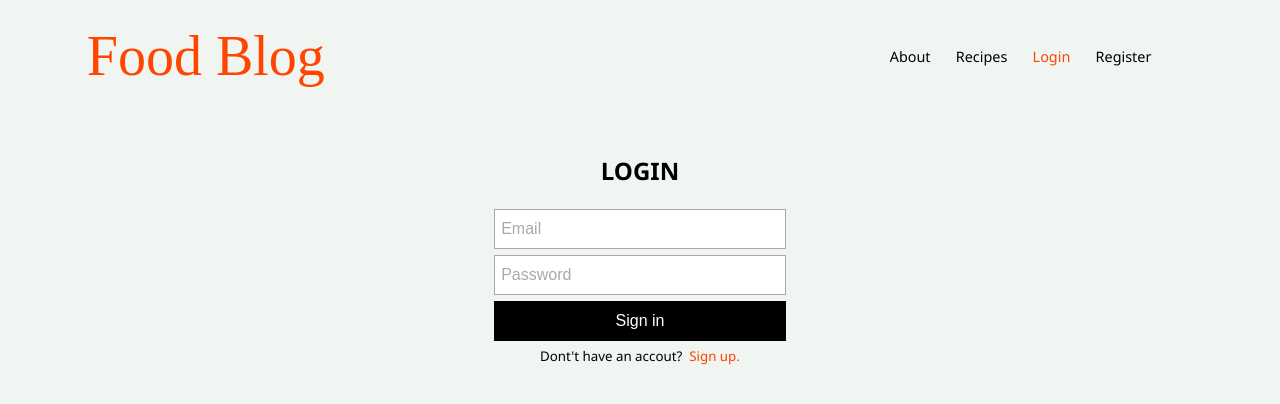
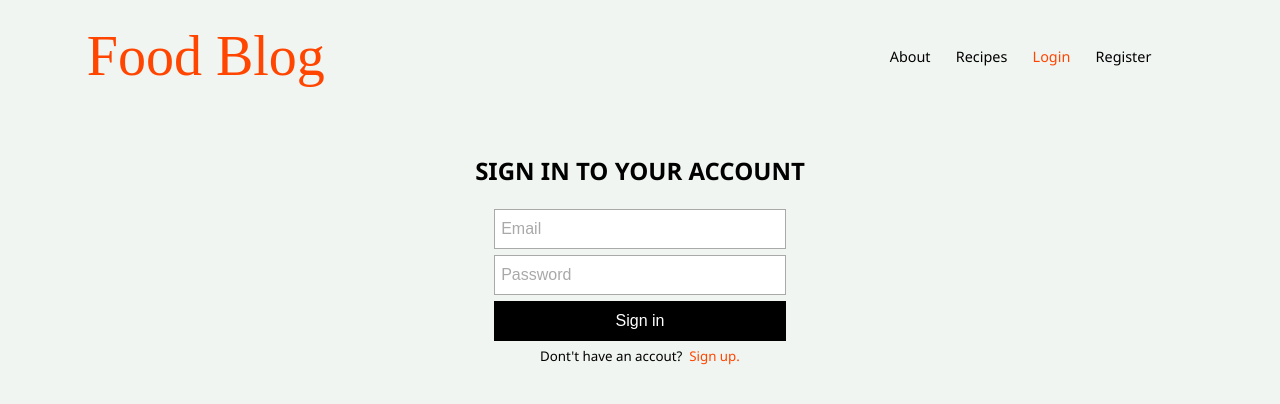
Before and after one commit to g-t-georgiev/recipe-blog, a React (Create React App) app: page /auth/login in a window 1280 px wide. Shown: the top 404 px of the page. Built offline with nearby package versions, Linux system fonts and the light colour scheme; a web font is replaced by a local one.

Commit message:
Changed page title.

```diff
--- a/src/components/Auth/Login/Login.js
+++ b/src/components/Auth/Login/Login.js
@@ -13,7 +13,7 @@ function Login() {
 
     return (
         <section>
-            <h2 className="form-title">Login</h2>
+            <h2 className="form-title">Sign in to your account</h2>
             <form className="auth-form" autoComplete="off" onSubmit={submitHandler}>
                 <div className="form-row">
                     <input className="form-input" type="email" name="email" id="email" placeholder="Email" />
--- a/src/components/Auth/Register/Register.js
+++ b/src/components/Auth/Register/Register.js
@@ -13,7 +13,7 @@ function Register() {
 
     return (
         <section>
-            <h2 className="form-title">Register</h2>
+            <h2 className="form-title">Create an account</h2>
             <form className="auth-form" autoComplete="off" onSubmit={submitHandler}>
                 <div className="form-row">
                     <input className="form-input" type="username" name="username" id="username" placeholder="Username" />
```
